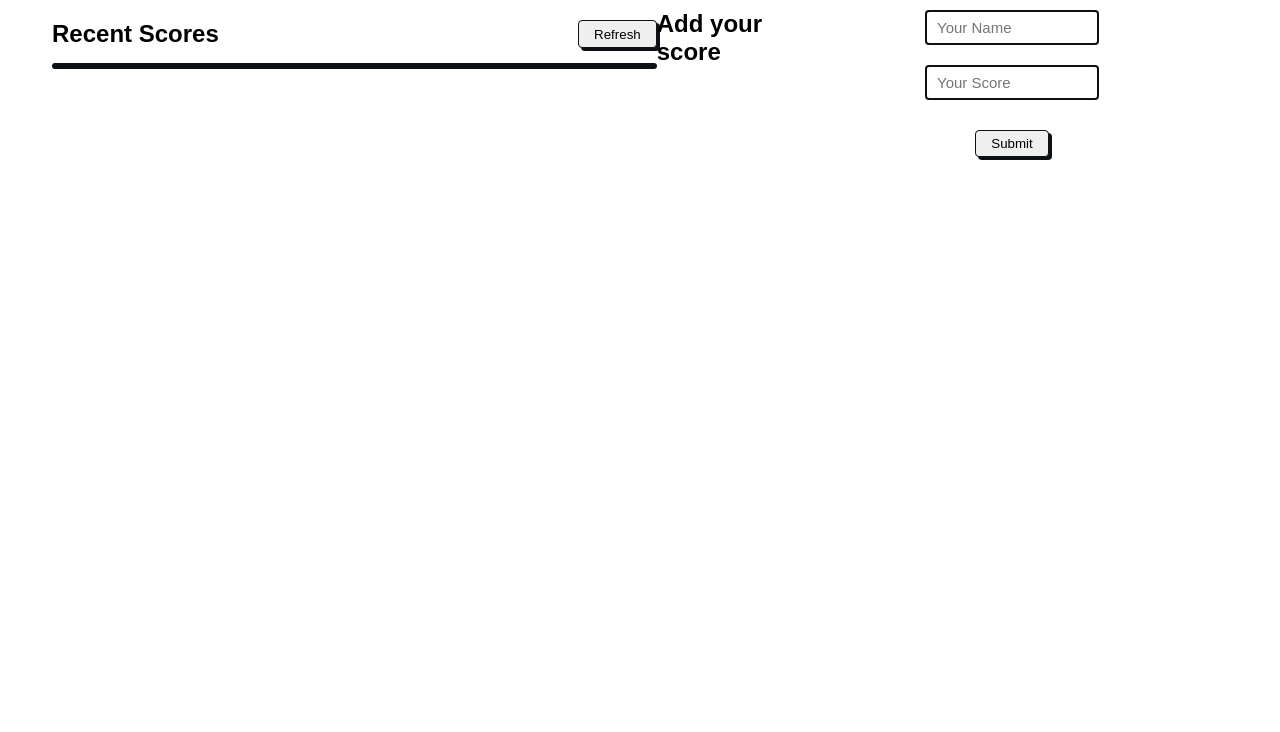
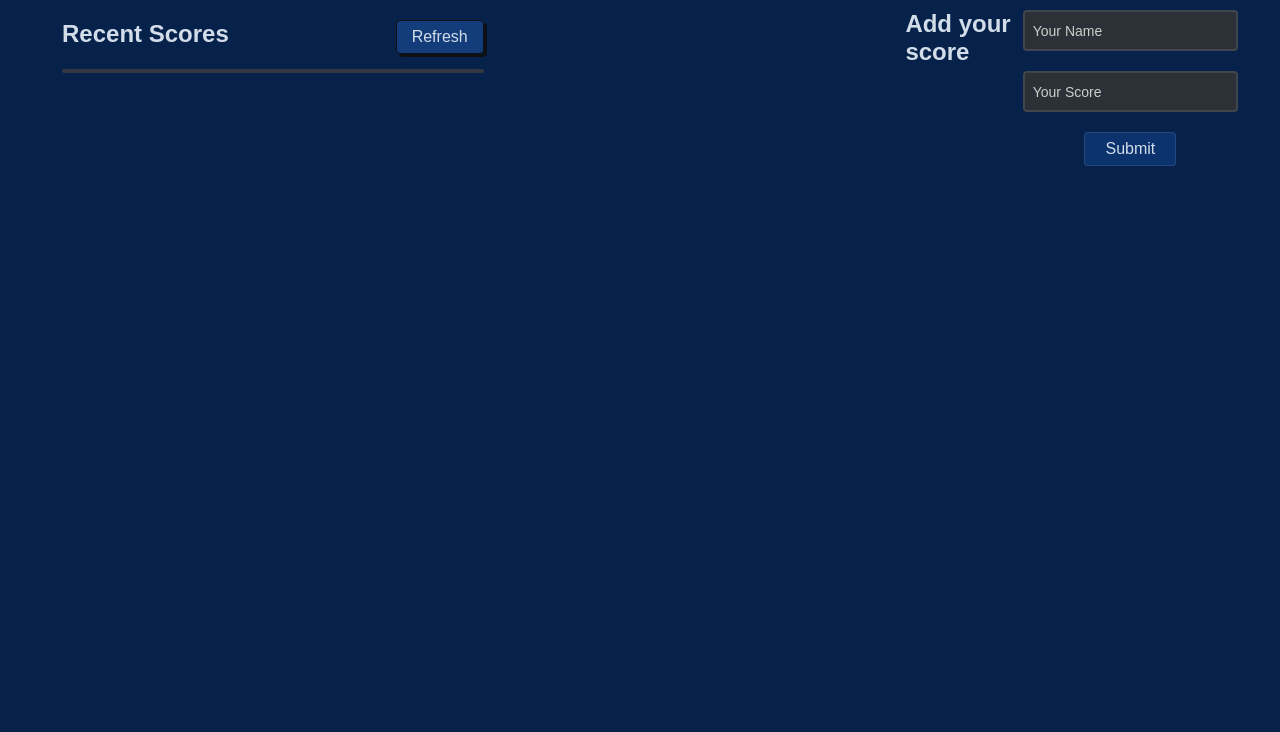
Before and after one commit to cynthiainga/leaderboard, a website built with webpack: page src/index.html in a window 1280 px wide. Shown: the part 93-825 px from the top of the page. Built offline with nearby package versions, Linux system fonts and the light colour scheme; no server answers.

Commit message:
Make some changes

```diff
--- a/package.json
+++ b/package.json
@@ -23,10 +23,12 @@
   "devDependencies": {
     "css-loader": "^6.6.0",
     "html-loader": "^3.1.0",
-    "html-webpack-plugin": "^5.5.0",
     "style-loader": "^3.3.1",
     "webpack": "^5.69.1",
     "webpack-cli": "^4.9.2",
     "webpack-dev-server": "^4.7.4"
+  },
+  "dependencies": {
+    "html-webpack-plugin": "^5.5.0"
   }
 }
--- a/src/css/style.css
+++ b/src/css/style.css
@@ -6,10 +6,19 @@
 
 body {
   font-family: Arial, Helvetica, sans-serif;
+  color: #d2dde9;
+  background-color: #06224b;
 }
 
 .clickable {
   cursor: pointer;
+}
+
+.flex-center-column {
+  display: flex;
+  flex-direction: column;
+  justify-content: start;
+  align-items: center;
 }
 
 .container {
@@ -25,15 +34,16 @@ body {
 .leaderboard-title {
   font-size: 38px;
   padding: 10px 3px;
+  letter-spacing: 1px;
 }
 
 .leaderboard-container {
   display: flex;
-  padding: 15px 20px;
+  padding: 15px 20px 10px 30px;
 }
 
 .recent-scores {
-  width: 70%;
+  width: 50%;
 }
 
 .title {
@@ -45,14 +55,17 @@ body {
 }
 
 .refresh-btn {
-  padding: 5px 15px;
+  padding: 7px 15px;
   box-shadow: 3px 3px 0 0 #0d1116;
   border: 1px solid #0d1116;
   border-radius: 4px;
+  font-size: 16px;
+  background-color: #123c7a;
+  color: #d2dde9;
 }
 
 .list {
-  border: solid #0d1116;
+  border: 2px solid #343941;
   border-radius: 5px;
 }
 
@@ -64,16 +77,11 @@ body {
 }
 
 .list li:nth-child(even) {
-  background: #ddd;
+  background-color: #3a3939;
 }
 
-.form {
+.right-wrap {
   width: 50%;
-  display: flex;
-  flex-direction: column;
-  padding-left: 10px;
-  justify-content: start;
-  align-items: center;
 }
 
 form h2 {
@@ -81,20 +89,37 @@ form h2 {
   font-size: 22px;
 }
 
-form .input-name,
+.form {
+  width: 270px;
+}
+
+.input-name,
 .input-score {
-  padding: 7px 10px;
-  width: 150px;
+  padding: 10px 8px;
+  width: 100%;
   margin-bottom: 20px;
   font-size: 15px;
-  border: 2.5px solid #0d1116;
+  border: 2.5px solid #f0f6fc1a;
+  color: #c9d1c9;
+  background-color: #2c3138;
   border-radius: 4px;
 }
 
+input::placeholder {
+  color: #c9d1c9;
+  font-size: 14px;
+}
+
+input:focus {
+  outline: 1px solid #c9d1c9;
+}
+
 .submit-btn {
-  padding: 5px 15px;
-  box-shadow: 3px 3px 0 0 #0d1116;
-  border: 1px solid #0d1116;
+  padding: 7px 20px;
+  background-color: #0c336d;
+  color: #d2dde9;
+  border: 1px solid #f0f6fc1a;
   border-radius: 4px;
-  margin: 10px;
+  align-items: flex-end;
+  font-size: 16px;
 }
--- a/src/index.html
+++ b/src/index.html
@@ -20,9 +20,9 @@
             </div>
             <ul class="list"></ul>
           </div>
-          <div class="wrap"></div>
+          <div class="right-wrap flex-center-column"></div>
           <h2>Add your score</h2>
-          <form class="form" id="score-form">
+          <form class="form flex-center-column" id="score-form">
             <input type="text" class="input-name" placeholder="Your Name" />
             <input type="text" class="input-score" placeholder="Your Score" />
             <button class="submit-btn clickable" type="button">Submit</button>
--- a/src/index.js
+++ b/src/index.js
@@ -1,10 +1,10 @@
 import './css/style.css';
 import getResponse, { getScore } from './modules/api.js';
 
-const renderScore = (score) => {
-  const scoresList = document.querySelector('.scores-list');
+const renderScore = (scores) => {
+  const scoresList = document.querySelector('.list');
   scoresList.innerHTML = '';
-  score.forEach(({ user, score }) => {
+  scores.forEach(({ user, score }) => {
     const scoreItem = document.createElement('li');
     scoreItem.classList.add('score-item');
     scoreItem.innerHTML = `<span>${user}</span>: <span>${score}</span>`;
```
Also changed, not shown: src/modules/api.js (+3 -4 lines), dist/beed04a1610112fc9a1f.js (added), dist/f7d6e2a6a707e5ee7feb.js (added), dist/index.bundle.js, dist/index.html, 1 other file.
